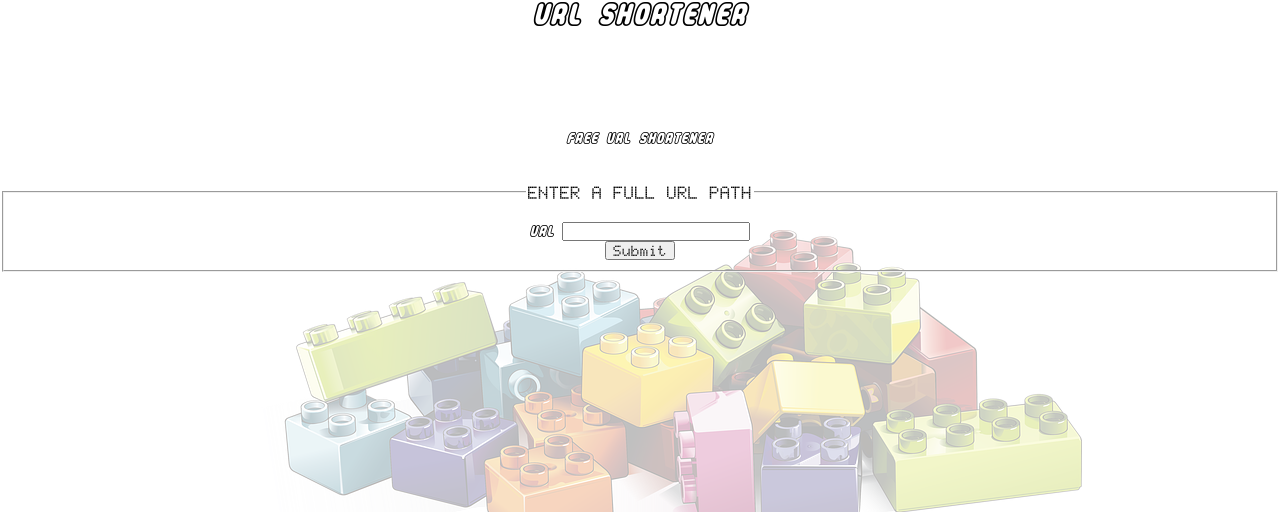
After one commit to max-mackie/Lap4-24hour, a Flask app: template templates/short.html in a window 1280 px wide. The commit adds this page. Shown: the top 512 px of the page. Run offline with Flask 2, Linux system fonts and the light colour scheme; the template is opened without the code that fills it, so the values that code supplies are empty, except form fields; tables that the repository leaves empty hold one stand-in row (values such as "Sample post"); form fields are guessed from the names that the template uses; parts of the project's set-up code (start-up, migrations or seed data) failed here and were passed over.

Commit message:
add form.py file

```diff
--- /dev/null
+++ b/form.py
@@ -0,0 +1,3 @@
+from flask_wtf import FlaskForm
+from wtforms import StringField, SubmitField
+from wtforms.validators import DataRequired, Length
--- a/templates/layout.html
+++ b/templates/layout.html
@@ -24,5 +24,10 @@
     </nav>
     <main>{% block content %}{% endblock content %}</main>
     <footer>&copy; Max & Rachael 2021</footer>
+    <script
+      src="https://cdn.jsdelivr.net/npm/bootstrap@5.1.3/dist/js/bootstrap.bundle.min.js"
+      integrity="sha384-ka7Sk0Gln4gmtz2MlQnikT1wXgYsOg+OMhuP+IlRH9sENBO0LRn5q+8nbTov4+1p"
+      crossorigin="anonymous"
+    ></script>
   </body>
 </html>
--- /dev/null
+++ b/templates/short.html
@@ -0,0 +1,34 @@
+{% extends 'layout.html' %}{% block content %}
+<div class="content-section mt-4 container">
+  <div class="row">
+    <div class="col-lg-6 mx-auto">
+      <h4 class="title">FREE URL SHORTENER</h4>
+      <form method="POST" action="/shorten">
+        {{form.hidden_tag()}}
+        <!--csrf token-->
+        <fieldset class="form-group mb-3">
+          <legend class="border-bottom mb-4 form-label">
+            <p>Enter a full URL Path</p>
+          </legend>
+          <div class="form-group">
+            {{form.url.label(class="form-control-label")}} {% if form.url.errors
+            %} {{form.url(class="form-control form-control-sm input-sm
+            is-invalid")}}
+            <div class="invalid-feedback">
+              {% for error in form.url.errors %}
+              <span>{{error}}</span>
+              {% endfor %}
+            </div>
+            {% else %} {{form.url(class="form-control form-control-lg")}} {%
+            endif %}
+          </div>
+
+          <div class="form-group mt-4">
+            {{form.submit(class="btn btn-outline-info liveToastBtn")}}
+          </div>
+        </fieldset>
+      </form>
+    </div>
+  </div>
+</div>
+{% endblock %}
```
Also changed, not shown: README.md, 2 other files.
